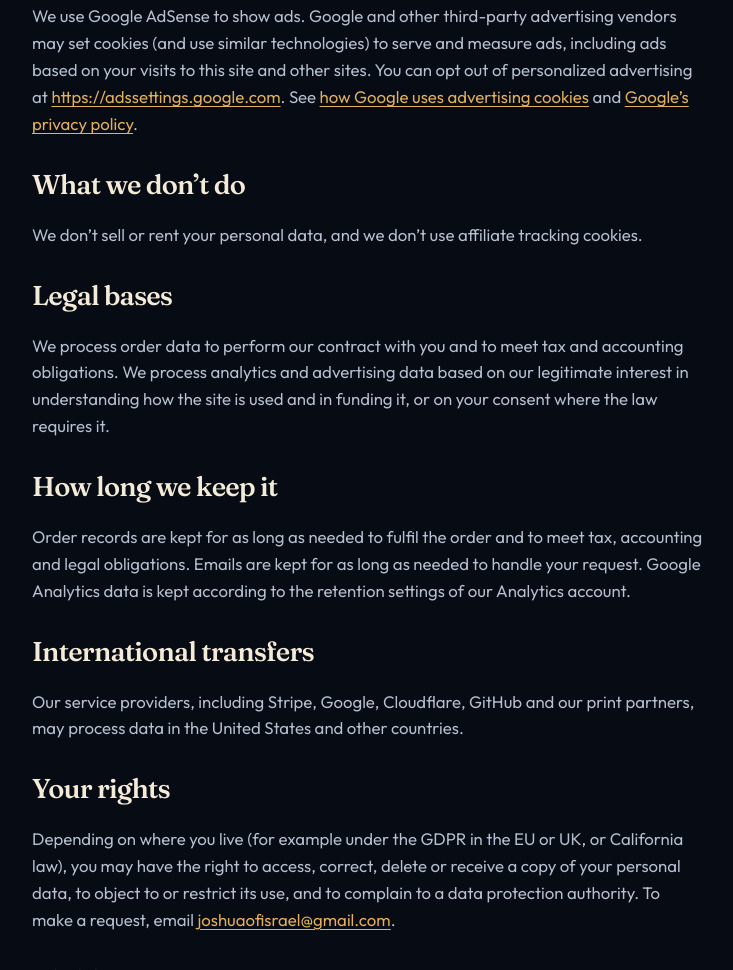
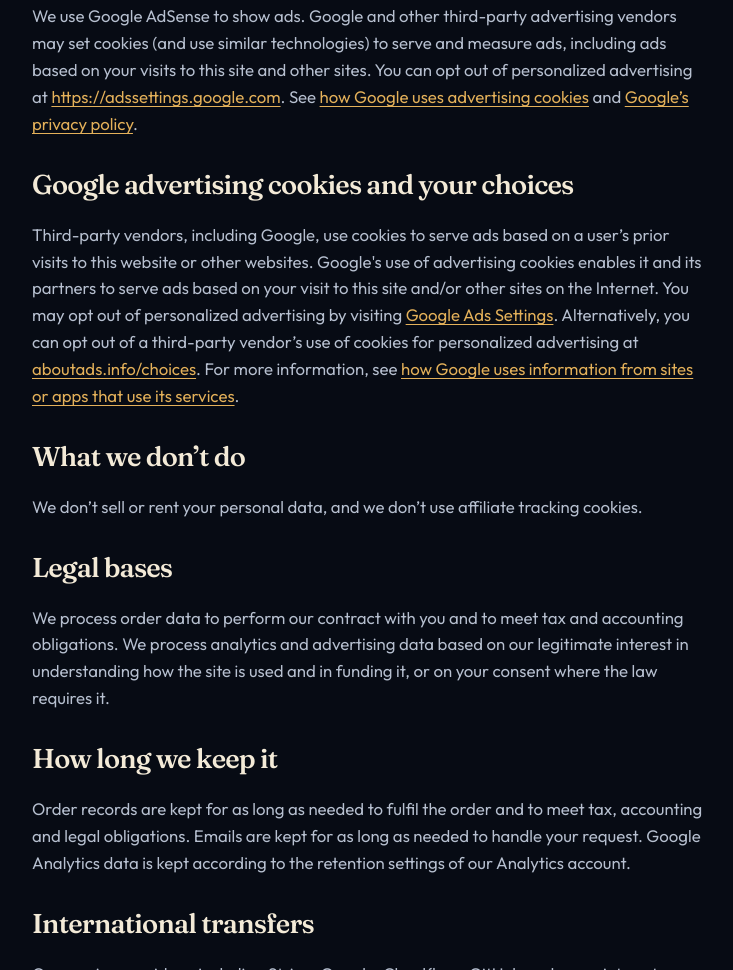
Before and after one commit to joshuaofisrael/promptframed, a plain HTML site: page privacy.html in a window 1280 px wide. Shown: the part 1388-2358 px from the top of the page, without its empty margins (272-1005 px from the left). Drawn offline with Linux system fonts and the light colour scheme.

Commit message:
AdSense policy fixes (20 Nov 2026 account review) (#9)
AdSense account review came back "Meet AdSense program policies" (20 Nov 2026). Fixes in this PR:

- **Privacy policy:** added Google's required advertising-cookie disclosure: third-party vendors including Google use cookies, Google's use of advertising cookies, an opt-out at adssettings.google.com, aboutads.info, and Google's partner-sites page.

Cloudflare beacon, GA4 and the AdSense head tag are unchanged. Local build, tests and legal gate pass.

```diff
--- a/privacy.html
+++ b/privacy.html
@@ -145,6 +145,7 @@
 
     <h2>Advertising</h2>
     <p>We use Google AdSense to show ads. Google and other third-party advertising vendors may set cookies (and use similar technologies) to serve and measure ads, including ads based on your visits to this site and other sites. You can opt out of personalized advertising at <a href="https://adssettings.google.com" rel="noopener">https://adssettings.google.com</a>. See <a href="https://policies.google.com/technologies/ads" rel="noopener">how Google uses advertising cookies</a> and <a href="https://policies.google.com/privacy" rel="noopener">Google’s privacy policy</a>.</p>
+<h2>Google advertising cookies and your choices</h2><p>Third-party vendors, including Google, use cookies to serve ads based on a user’s prior visits to this website or other websites. Google's use of advertising cookies enables it and its partners to serve ads based on your visit to this site and/or other sites on the Internet. You may opt out of personalized advertising by visiting <a href="https://adssettings.google.com/" rel="nofollow noopener">Google Ads Settings</a>. Alternatively, you can opt out of a third-party vendor’s use of cookies for personalized advertising at <a href="https://www.aboutads.info/choices/" rel="nofollow noopener">aboutads.info/choices</a>. For more information, see <a href="https://policies.google.com/technologies/partner-sites" rel="nofollow noopener">how Google uses information from sites or apps that use its services</a>.</p>
 
     <h2>What we don’t do</h2>
     <p>We don’t sell or rent your personal data, and we don’t use affiliate tracking cookies.</p>
```
